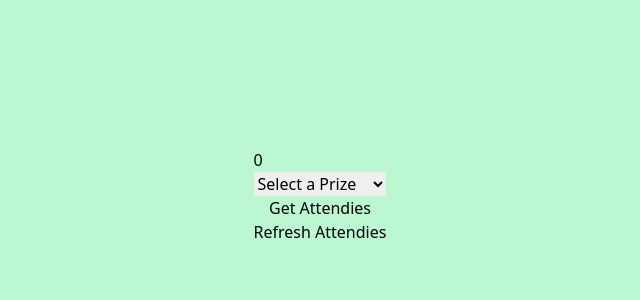
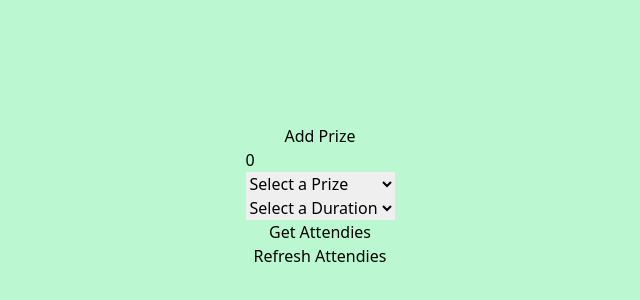
Before and after one commit to ha-rold1999/name_picker, a React (Vite) app: page / in a window 1280 px wide. Shown: the part 194-494 px from the top of the page, without its empty margins (320-960 px from the left). Built offline with nearby package versions, Linux system fonts and the light colour scheme.

Commit message:
Add a function to add a prize and adjust duration

```diff
--- /dev/null
+++ b/src/AddPrize.jsx
@@ -0,0 +1,35 @@
+import React, { useState } from "react";
+
+export default function AddPrize() {
+  const [prize, setPrize] = useState("");
+
+  const addPrize = () => {
+    const getPrize = localStorage.getItem("prizeList");
+    console.log(getPrize);
+    const newPrizes = [...JSON.parse(getPrize), prize];
+    localStorage.setItem("prizeList", JSON.stringify(newPrizes));
+    setPrize("");
+  };
+
+  return (
+    <>
+      <div>AddPrize</div>
+      <div>
+        <input
+          placeholder="Prize"
+          onChange={(e) => {
+            setPrize(e.target.value);
+          }}
+          value={prize}
+        />
+        <button
+          onClick={() => {
+            addPrize();
+          }}
+        >
+          Add Prize
+        </button>
+      </div>
+    </>
+  );
+}
--- a/src/App.jsx
+++ b/src/App.jsx
@@ -3,13 +3,17 @@ import Winner from "./Winner";
 import Raffle from "./Raffle";
 import Prizes from "./Prizes";
 import { Payload } from "./Data";
+import AddPrize from "./AddPrize";
 
 function App() {
   const data = JSON.parse(localStorage.getItem("activeList"));
   const names = data ? [...data] : [];
-  const prizes = ["iPhone", "TV", "House & Lot"];
+  const prizes = JSON.parse(localStorage.getItem("prizeList"));
+  const durations = [50, 60, 80, 100];
 
   const [winner, setWinner] = useState(undefined);
+  const [addPrize, setAddPrize] = useState(false);
+  const [limiter, setLimit] = useState(0);
   const [isStart, setIsStart] = useState(false);
   const [won, setWon] = useState(false);
   const [showWinner, setShowWinner] = useState(false);
@@ -27,7 +31,7 @@ function App() {
     // 50 - ~6.2 seconds
     // 60 - ~8.5 seconds
     // 80 - ~14.3 seconds
-    let limit = 60;
+    let limit = limiter;
 
     for (let time = 10; time < 10000; time += 4) {
       if (limit-- == 0) break;
@@ -52,24 +56,8 @@ function App() {
     SFX_WIN.pause();
     SFX_WIN.currentTime = 0;
     await sleep(500);
-    // let incOvertime = 100;
-    // const interval = setInterval(async () => {
-    //   let _winner = names[Math.floor(Math.random() * names.length)];
-    //   setWinner(_winner);
-    // }, 100);
 
     startRaffle();
-
-    // Stop the interval after 5 seconds
-    // const duration = setTimeout(() => {
-    //   clearInterval(interval);
-    //   setIsStart(false);
-    //   setWon(true);
-    //   console.log(winner);
-    // }, 5000);
-    // return () => {
-    //   clearTimeout(duration);
-    // };
   };
 
   const Reset = () => {
@@ -93,16 +81,9 @@ function App() {
     <div
       className={
         "h-screen flex bg-green-200 justify-center items-center flex-col"
-      }>
-      {prize.length == 0 ? (
-        <Prizes
-          setPrize={setPrize}
-          prizes={prizes}
-          attendies={names.length}
-          setRefresh={setRefresh}
-          refresh={refresh}
-        />
-      ) : (
+      }
+    >
+      {prize.length > 0 && limiter > 0 ? (
         <>
           {showWinner ? (
             <Winner
@@ -117,7 +98,9 @@ function App() {
               <button
                 onClick={() => {
                   setPrize("");
-                }}>
+                  setLimit(0);
+                }}
+              >
                 Set New Pize
               </button>
               <div>{prize}</div>
@@ -135,6 +118,29 @@ function App() {
             </>
           )}
         </>
+      ) : (
+        <>
+          <button
+            onClick={() => {
+              setAddPrize(!addPrize);
+            }}
+          >
+            {!addPrize ? "Add Prize" : "Go back to menu"}
+          </button>
+          {!addPrize ? (
+            <Prizes
+              setPrize={setPrize}
+              setLimit={setLimit}
+              durations={durations}
+              prizes={prizes}
+              attendies={names.length}
+              setRefresh={setRefresh}
+              refresh={refresh}
+            />
+          ) : (
+            <AddPrize />
+          )}
+        </>
       )}
     </div>
   );
--- a/src/Prizes.jsx
+++ b/src/Prizes.jsx
@@ -3,6 +3,8 @@ import { Payload } from "./Data";
 /* eslint-disable react/prop-types */
 export default function Prizes({
   setPrize,
+  setLimit,
+  durations,
   prizes,
   attendies,
   setRefresh,
@@ -11,6 +13,7 @@ export default function Prizes({
   const saveData = () => {
     localStorage.setItem("activeList", JSON.stringify(Payload.Attendees));
     localStorage.setItem("winnersList", JSON.stringify([]));
+    localStorage.setItem("prizeList", JSON.stringify([]));
   };
 
   const refreshList = () => {
@@ -30,26 +33,44 @@ export default function Prizes({
       <select
         onChange={(e) => {
           setPrize(e.target.value);
-        }}>
+        }}
+      >
         <option value="" disabled selected>
           Select a Prize
         </option>
-        {prizes.map((p, index) => (
-          <option value={p} key={index}>
-            {p}
+        {prizes &&
+          prizes.map((p, index) => (
+            <option value={p} key={index}>
+              {p}
+            </option>
+          ))}
+      </select>
+      <select
+        onChange={(e) => {
+          setLimit(e.target.value);
+        }}
+      >
+        <option value="" disabled selected>
+          Select a Duration
+        </option>
+        {durations.map((d, index) => (
+          <option value={d} key={index}>
+            {d}
           </option>
         ))}
       </select>
       <button
         onClick={() => {
           saveData();
-        }}>
+        }}
+      >
         Get Attendies
       </button>
       <button
         onClick={() => {
           refreshList();
-        }}>
+        }}
+      >
         Refresh Attendies
       </button>
       <div className="text-sm text-green-200">test</div>
--- a/src/Winner.jsx
+++ b/src/Winner.jsx
@@ -30,7 +30,6 @@ export default function Winner({
       return updatedNames;
     });
     // reset the winner
-    reset();
     // set the won to false
     setWon(false);
     setShowWinner(false);
```
